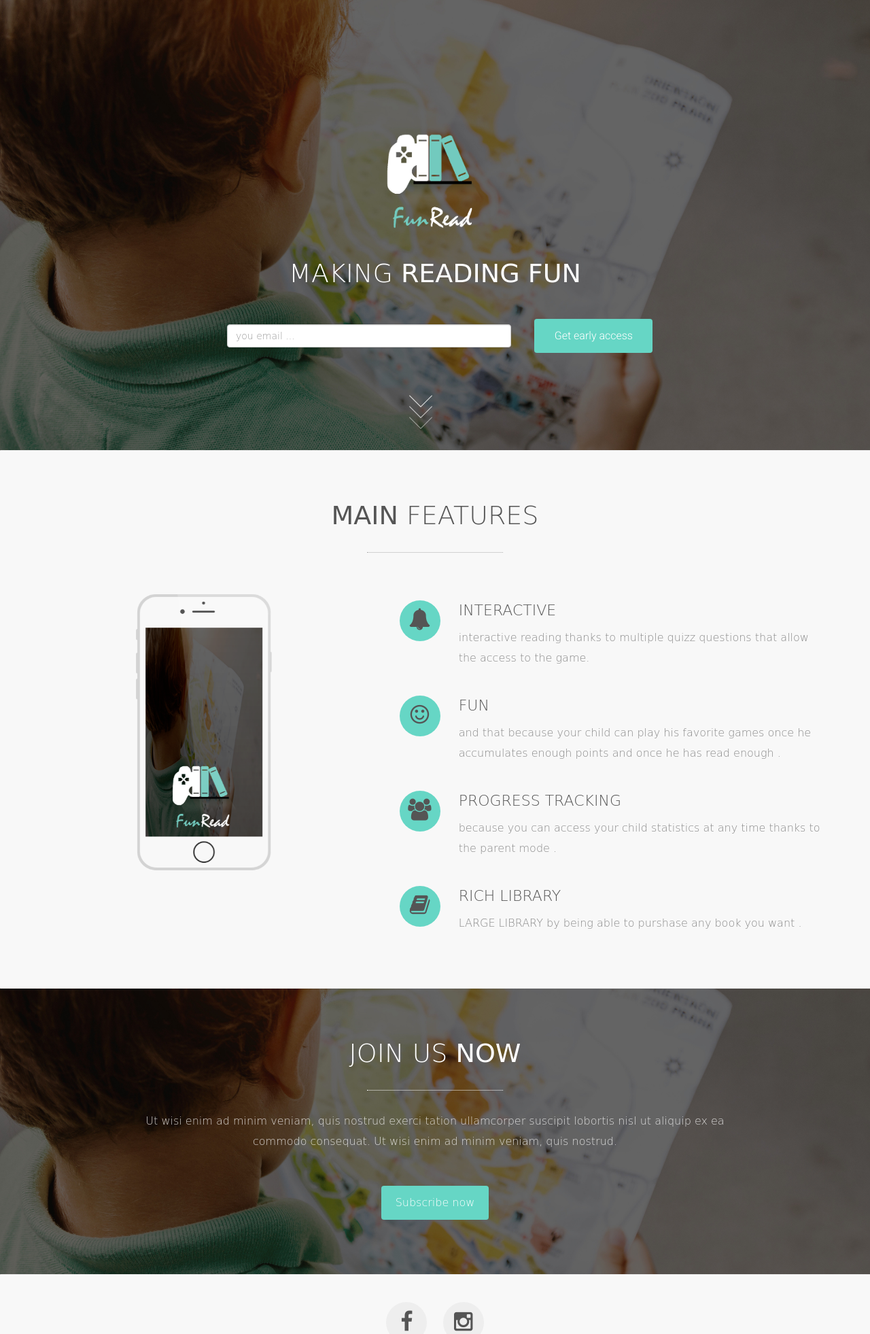
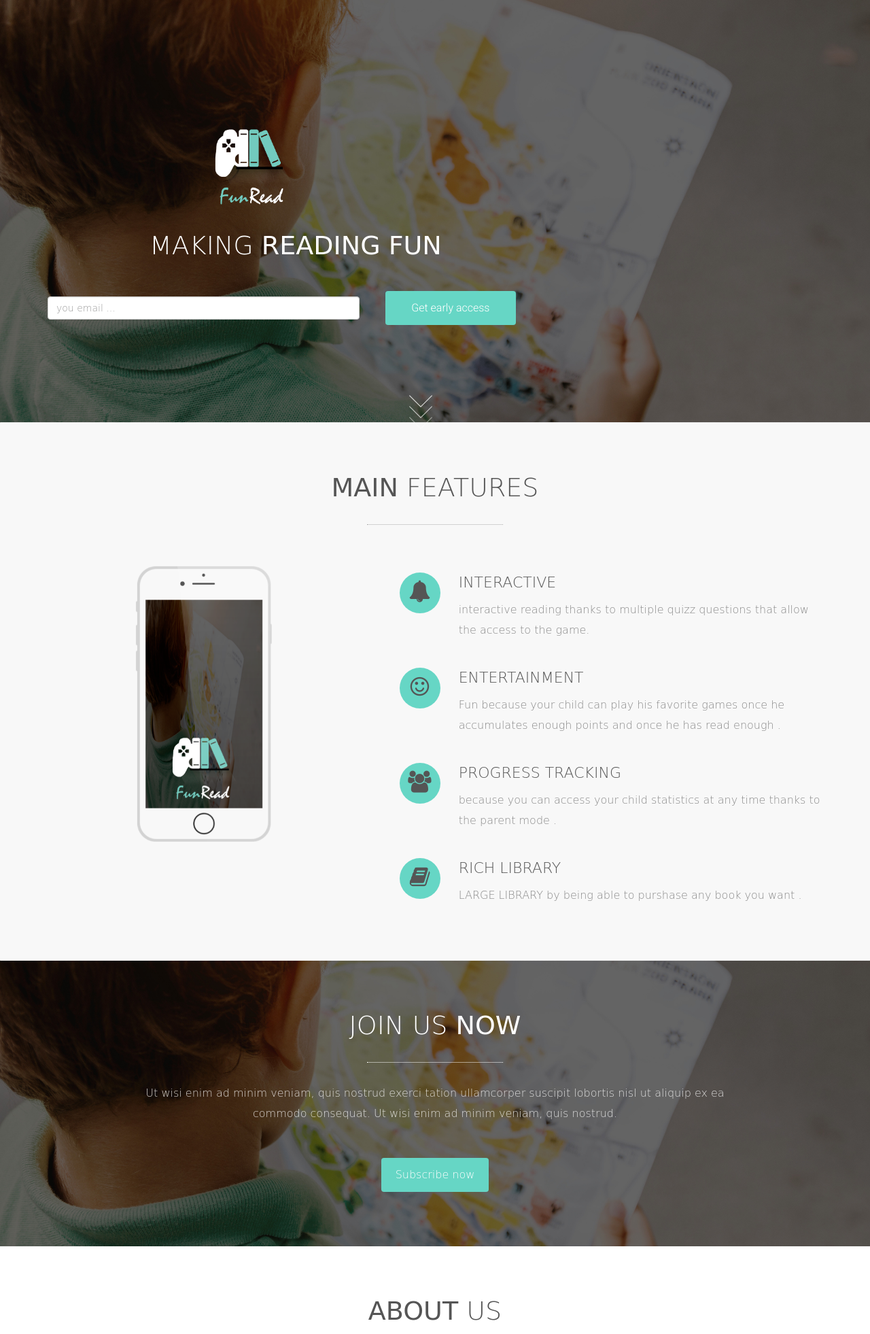
Before and after one commit to aymen7/FunRead, a PHP site: page / in a window 1280 px wide. Shown: the top 1962 px of the page at 68% size. Run offline with PHP 8.4, Linux system fonts and the light colour scheme; some web fonts are replaced.

Commit message:
commit 08.01.18
adding the team
shift the content of the header to the left

```diff
--- a/assets/css/style.css
+++ b/assets/css/style.css
@@ -8,7 +8,6 @@ body {
     line-height: 30px;
     text-align: center;
 }
-
 strong { font-weight: 500; }
 
 a, a:hover, a:focus {
@@ -45,7 +44,6 @@ img { max-width: 100%; }
 
 ::-moz-selection { background: #66d6c5; color: #fff; text-shadow: none; }
 ::selection { background: #66d6c5; color: #fff; text-shadow: none; }
-
 
 /***** Loader *****/
 
@@ -191,7 +189,7 @@ ul.navbar-nav {
     padding-bottom: 120px;
 }
 .logo-wrapper{
-
+  margin-left: 20%;
 }
 .logo-wrapper img {
  max-width: 18%;
@@ -453,8 +451,12 @@ ul.navbar-nav {
 
 .about-us-box .about-us-social a { margin: 0 4px; color: #ddd; }
 .about-us-box .about-us-social a:hover, .about-us-box .about-us-social a:focus { color: #66d6c5; }
-
-
+#second-row{
+	margin-left: 20%;
+}
+#member4{
+	margin-right: 5%;
+}
 /***** Footer *****/
 
 footer {
@@ -547,3 +549,13 @@ footer {
 		opacity: 0;
 	}
 }
+/*--------------*/
+ #banner-div{
+	 text-align: left;
+ }
+#form-wrapper{
+	margin-left: -69px;
+}
+#banner-h1{
+	margin-left: 20%;
+}
--- a/assets/scripts/views/about.php
+++ b/assets/scripts/views/about.php
@@ -19,35 +19,56 @@
                 <div class="about-us-photo">
                     <img src="assets/img/about/1.jpg" alt="" data-at2x="assets/img/about/1.jpg">
                 </div>
-                <h3>Jim Black</h3>
+                <h3>Hamzaoui Adel </h3>
                 <p>Lorem ipsum dolor sit amet, consectetur adipisicing elit, sed do eiusmod.</p>
                 <div class="about-us-social">
                     <a href="#"><i class="fa fa-facebook"></i></a>
-                    <a href="#"><i class="fa fa-dribbble"></i></a>
                     <a href="#"><i class="fa fa-twitter"></i></a>
                 </div>
             </div>
             <div class="col-sm-4 about-us-box wow fadeInDown">
                 <div class="about-us-photo">
-                    <img src="assets/img/about/2.jpg" alt="" data-at2x="assets/img/about/2.jpg">
+                    <img src="assets/img/about/1.jpg" alt="" data-at2x="assets/img/about/1.jpg">
                 </div>
-                <h3>Tom Brown</h3>
+                <h3>Aymen Bennour</h3>
                 <p>Lorem ipsum dolor sit amet, consectetur adipisicing elit, sed do eiusmod.</p>
                 <div class="about-us-social">
                     <a href="#"><i class="fa fa-facebook"></i></a>
-                    <a href="#"><i class="fa fa-dribbble"></i></a>
                     <a href="#"><i class="fa fa-twitter"></i></a>
                 </div>
             </div>
             <div class="col-sm-4 about-us-box wow fadeInUp">
                 <div class="about-us-photo">
-                    <img src="assets/img/about/3.jpg" alt="" data-at2x="assets/img/about/3.jpg">
+                    <img src="assets/img/about/1.jpg" alt="" data-at2x="assets/img/about/1.jpg">
                 </div>
-                <h3>Sarah Green</h3>
+                <h3>Sabina </h3>
                 <p>Lorem ipsum dolor sit amet, consectetur adipisicing elit, sed do eiusmod.</p>
                 <div class="about-us-social">
                     <a href="#"><i class="fa fa-facebook"></i></a>
-                    <a href="#"><i class="fa fa-dribbble"></i></a>
+                    <a href="#"><i class="fa fa-twitter"></i></a>
+                </div>
+            </div>
+        </div>
+        <div class="row" id="second-row">
+            <div class="col-sm-4 about-us-box wow fadeInUp" id="member4">
+                <div class="about-us-photo">
+                    <img src="assets/img/about/1.jpg" alt="" data-at2x="assets/img/about/1.jpg">
+                </div>
+                <h3>Lynna</h3>
+                <p>Lorem ipsum dolor sit amet, consectetur adipisicing elit, sed do eiusmod.</p>
+                <div class="about-us-social">
+                    <a href="#"><i class="fa fa-facebook"></i></a>
+                    <a href="#"><i class="fa fa-twitter"></i></a>
+                </div>
+            </div>
+            <div class="col-sm-4 about-us-box wow fadeInDown">
+                <div class="about-us-photo">
+                    <img src="assets/img/about/1.jpg" alt="" data-at2x="assets/img/about/1.jpg">
+                </div>
+                <h3>Issam</h3>
+                <p>Lorem ipsum dolor sit amet, consectetur adipisicing elit, sed do eiusmod.</p>
+                <div class="about-us-social">
+                    <a href="#"><i class="fa fa-facebook"></i></a>
                     <a href="#"><i class="fa fa-twitter"></i></a>
                 </div>
             </div>
--- a/assets/scripts/views/more_features.php
+++ b/assets/scripts/views/more_features.php
@@ -33,9 +33,9 @@
                     <div class="more-features-box-text-icon">
                         <i class="fa fa-smile-o"></i>
                     </div>
-                    <h3>Fun</h3>
+                    <h3>Entertainment</h3>
                     <div class="more-features-box-text-description">
-                        and that because your child can play his favorite games once he accumulates
+                        Fun because your child can play his favorite games once he accumulates
                         enough points and once he has read enough .
                     </div>
                 </div>
--- a/assets/scripts/views/top_content.php
+++ b/assets/scripts/views/top_content.php
@@ -11,12 +11,12 @@
     <div class="inner-bg">
         <div class="container">
 
-            <div class="row">
+            <div class="row" id="banner-div">
                 <div class="logo-wrapper">
                     <img src="assets/img/FunRead2.png" alt="Logo">
                 </div>
-                <div class="col-sm-8 col-sm-offset-2 text">
-                    <h1 class="wow fadeInLeftBig">Making <strong>Reading Fun</strong></h1>
+                <div class="col-sm-8 text">
+                    <h1 class="wow fadeInLeftBig" id="banner-h1">Making <strong>Reading Fun</strong></h1>
                     <div class="description wow fadeInLeftBig">
                         <!--p>
                             Your child doesn’t want to read and you are getting worried for him?
@@ -25,7 +25,7 @@
                             Reading is necessary, FunRead is the best tool to make your child read more. Come & join us.
                         </p-->
                     </div>
-                    <div class="top-big-link wow fadeInUp">
+                    <div class="top-big-link wow fadeInUp" id="form-wrapper">
                         <form  id="subscribe-form" name="subscribe-form" method="post" >
                             <div class="form-group row">
                                 <input type="email" class="form-control col-lg-5" placeholder="you email ..." name="email_input">
--- a/index.php
+++ b/index.php
@@ -82,7 +82,7 @@
         <?php include 'assets/scripts/views/call_to_action.php';?>
 
         <!-- About us -->
-        <?php //include 'assets/scripts/views/about.php';?>
+        <?php include 'assets/scripts/views/about.php';?>
 
         <!-- Footer -->
         <?php include 'assets/scripts/views/footer.php';?>
```
